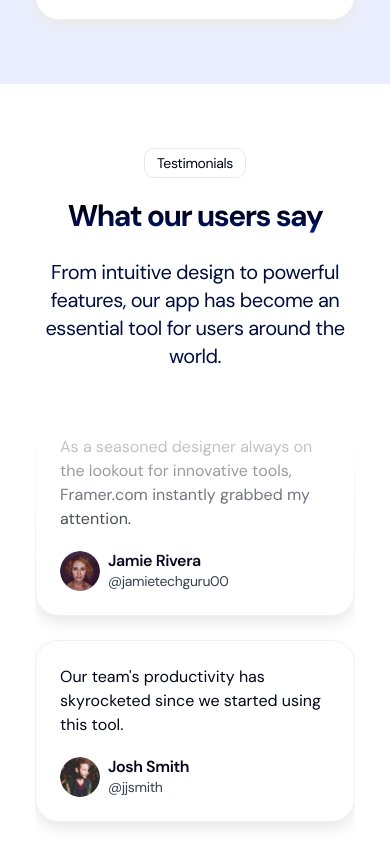
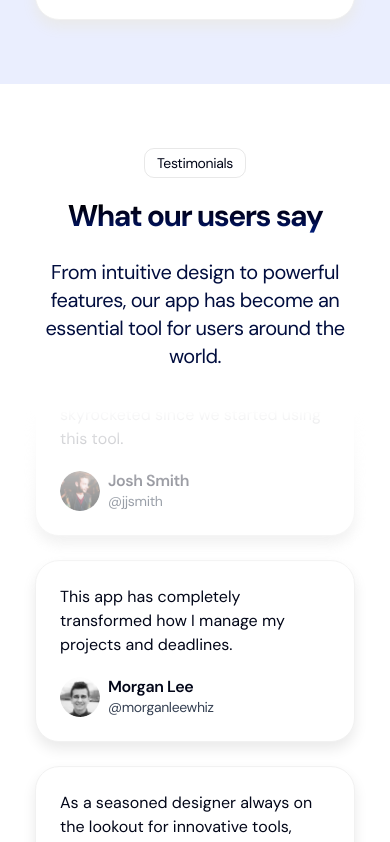
Before and after one commit to amirallami-code/framer-landing-page, a Next.js app: page / in a window 390 px wide. Shown: the part 3659-4501 px from the top of the page. Built offline with nearby package versions, Linux system fonts and the light colour scheme.

Commit message:
Finish Testimonials Section Animations

```diff
--- a/components/Header.tsx
+++ b/components/Header.tsx
@@ -1,4 +1,4 @@
-"use client"
+"use client";
 
 import { useEffect, useState } from "react";
 import {twMerge} from "tailwind-merge";
--- a/components/ProductShowcase.tsx
+++ b/components/ProductShowcase.tsx
@@ -1,4 +1,4 @@
-'use client';
+"use client";
 
 import {useRef} from "react";
 import Image from "next/image";
--- a/components/Testimonials.tsx
+++ b/components/Testimonials.tsx
@@ -1,3 +1,5 @@
+"use client";
+
 import avatar1 from "@/public/avatar/avatar-1.png";
 import avatar2 from "@/public/avatar/avatar-2.png";
 import avatar3 from "@/public/avatar/avatar-3.png";
@@ -8,7 +10,8 @@
 import avatar8 from "@/public/avatar/avatar-8.png";
 import avatar9 from "@/public/avatar/avatar-9.png";
 import Image from "next/image";
-import {twMerge} from "tailwind-merge";
+import React from "react";
+import { motion } from 'framer-motion';
 
 const testimonials = [
     {
@@ -71,9 +74,23 @@
 const secondColumn = testimonials.slice(3, 6);
 const thirdColumn = testimonials.slice(6, 9);
 
-const TestimonialsColumn = (props: { className?: string; testimonials: typeof testimonials}) => {
+const TestimonialsColumn = (props: { className?: string; testimonials: typeof testimonials; duration?: number}) => {
     return (
-        <div className={twMerge("flex flex-col gap-6 mt-10 [mask-image:linear-gradient(to_bottom,transparent,black_25%,black_75%,transparent)]", props.className)}>
+        <div className={props.className}>
+            <motion.div
+                animate={{
+                    translateY: "-50%",
+                }}
+                transition={{
+                    duration: props.duration || 10,
+                    ease: 'linear',
+                    repeat: Infinity,
+                    repeatType: 'loop',
+                }}
+                className="flex flex-col gap-6 pb-6"
+            >
+                {[...new Array(2)].fill(0).map((_, index) => (
+                    <React.Fragment key={index}>
                         {props.testimonials.map(({text, imageSrc, name, username}) => (
                             <div className="card p-6" key={username}>
                                 <div>{text}</div>
@@ -88,6 +105,9 @@
                                 </div>
                             </div>
                         ))}
+                    </React.Fragment>
+                ))}
+            </motion.div>
         </div>
     )
 }
@@ -105,13 +125,14 @@
                         From intuitive design to powerful features, our app has become an essential tool for users around the world.
                     </p>
                 </div>
-                <div className="flex justify-center gap-6">
-                    <TestimonialsColumn testimonials={firstColumn} />
-                    <TestimonialsColumn testimonials={secondColumn} className="hidden md:flex"/>
-                    <TestimonialsColumn testimonials={thirdColumn} className="hidden lg:flex"/>
+                <div className="flex justify-center gap-6 mt-10 [mask-image:linear-gradient(to_bottom,transparent,black_25%,black_75%,transparent)] max-h-[738px] overflow-hidden">
+                    <TestimonialsColumn testimonials={firstColumn}  duration={15}/>
+                    <TestimonialsColumn testimonials={secondColumn} className="hidden md:block" duration={19}/>
+                    <TestimonialsColumn testimonials={thirdColumn} className="hidden lg:block" duration={17}/>
                 </div>
             </div>
         </section>
     )
 }
-export default Testimonials
+
+export default Testimonials;
```
Lines whose indentation alone changed are shown as unchanged.
